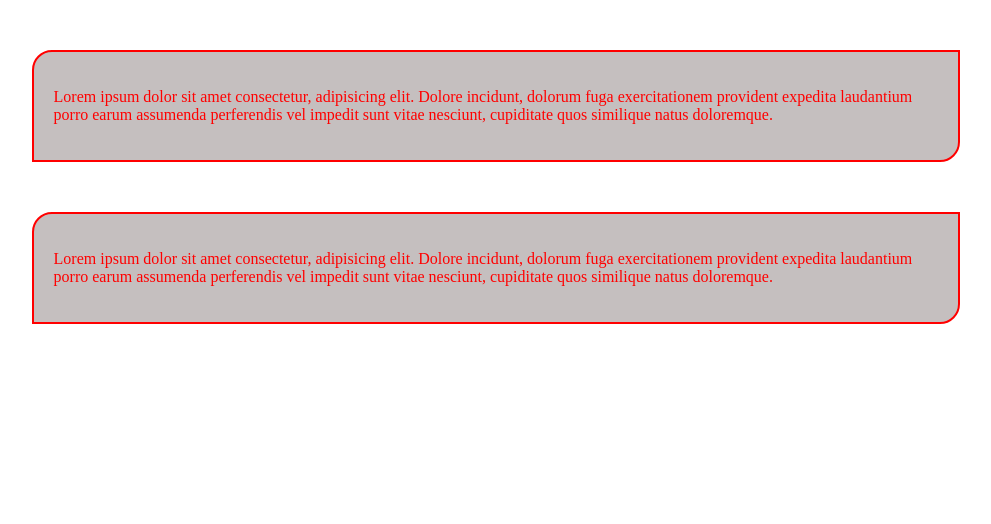
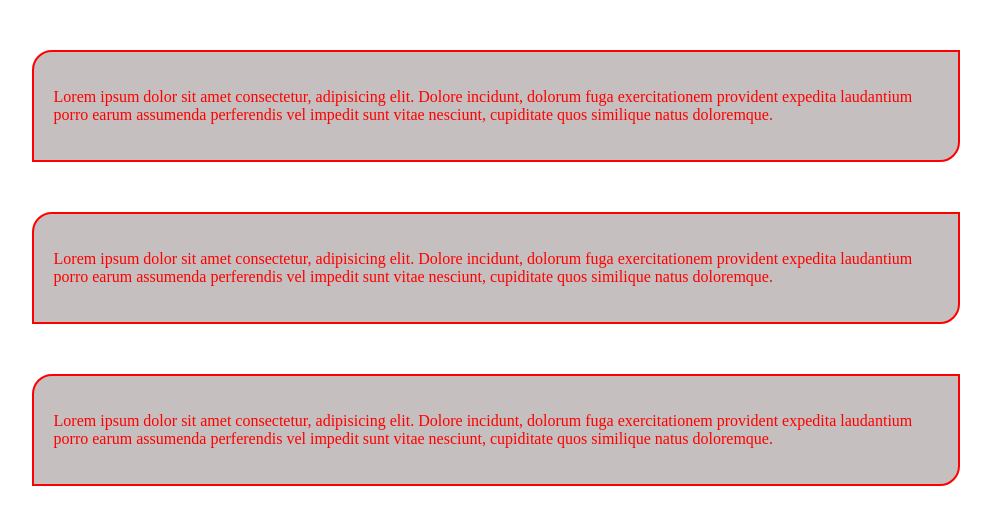
Before and after one commit to MistyRaniArpa/my-2nd-repo, a plain HTML site: page index.html in a window 1280 px wide. Shown: the whole page, without its empty margins (144-1135 px from the left). Drawn offline with Linux system fonts and the light colour scheme.

Commit message:
para add

```diff
--- a/index.html
+++ b/index.html
@@ -15,5 +15,10 @@
     <p>Lorem ipsum dolor sit amet consectetur, adipisicing elit. Dolore incidunt, dolorum fuga exercitationem provident expedita laudantium porro earum assumenda perferendis vel impedit sunt vitae nesciunt, cupiditate quos similique natus doloremque.</p>
 
 </div>
+<div class="para">
+    <p>Lorem ipsum dolor sit amet consectetur, adipisicing elit. Dolore incidunt, dolorum fuga exercitationem provident expedita laudantium porro earum assumenda perferendis vel impedit sunt vitae nesciunt, cupiditate quos similique natus doloremque.</p>
+
+</div>
+
 </body>
 </html>
```
